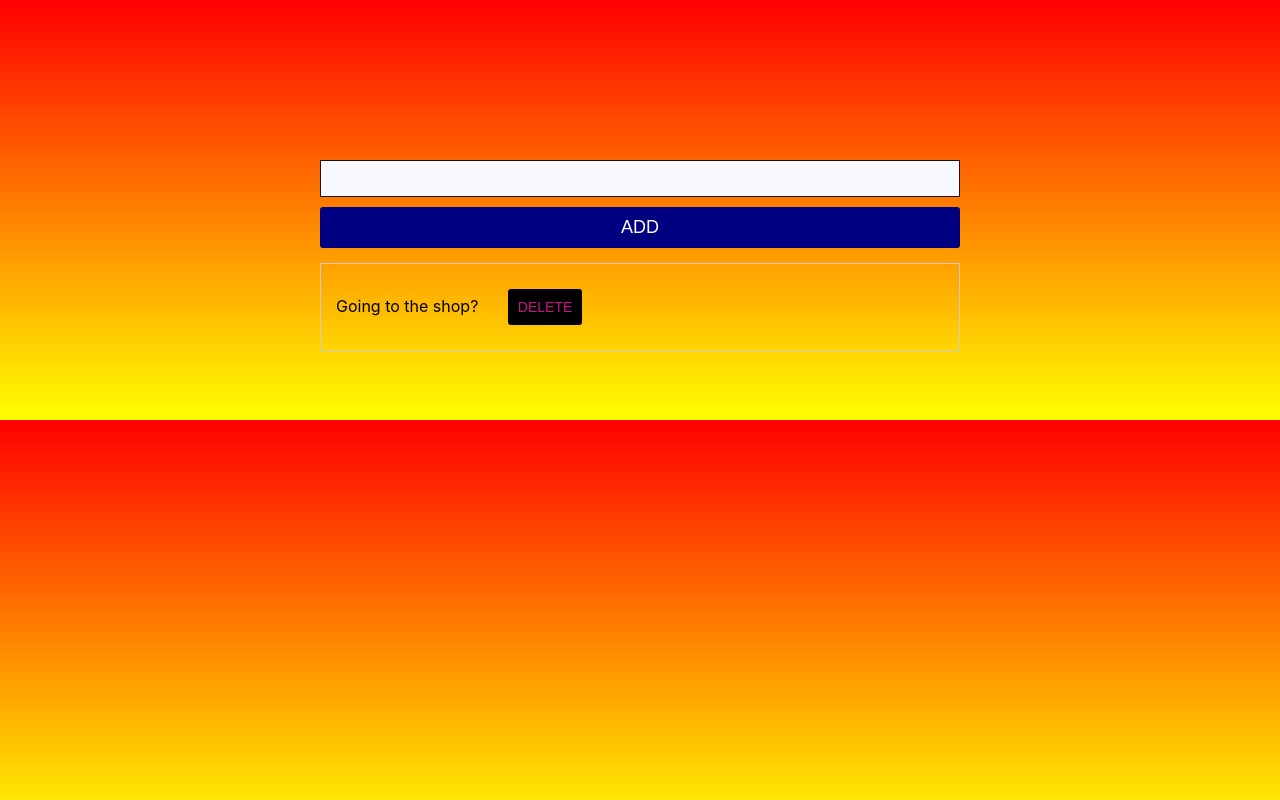
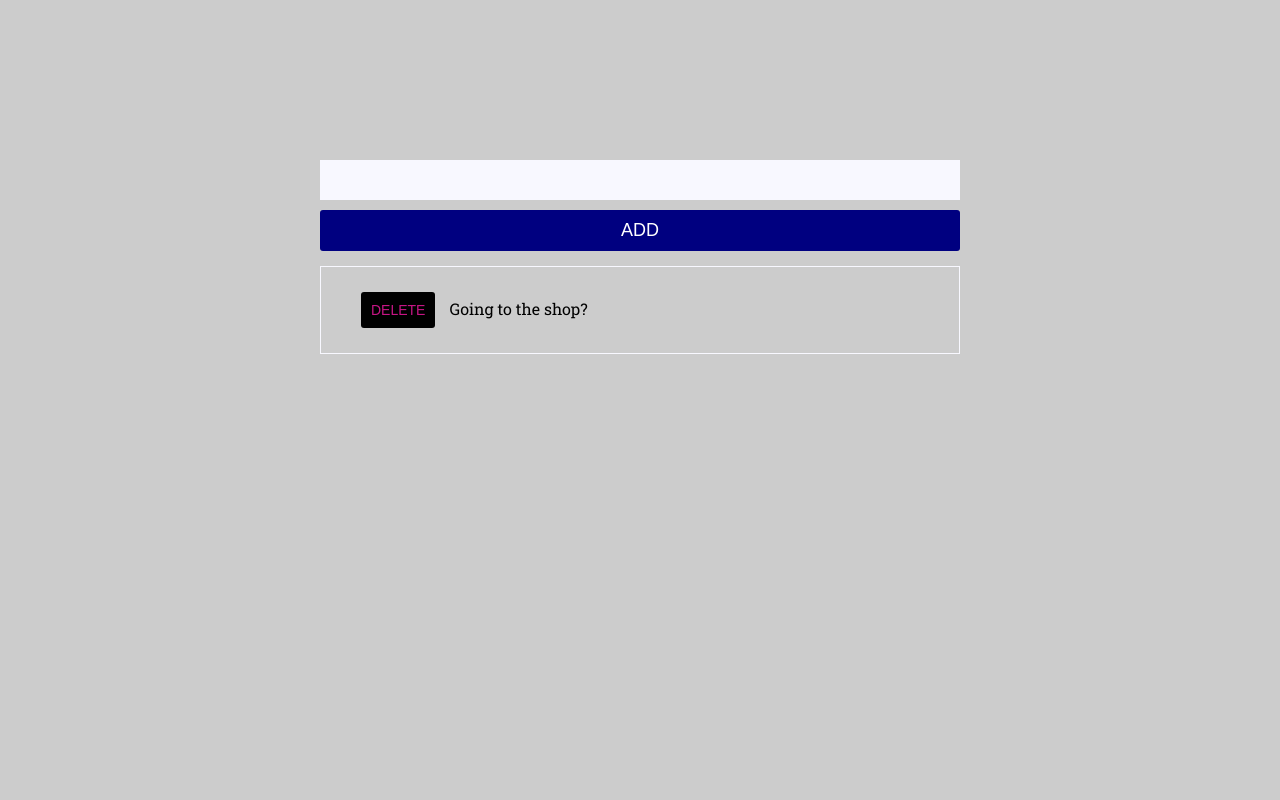
Before and after one commit to Khrees2412/react-todo-app, a React (Create React App) app: page / in a window 1280 px wide. Built offline with nearby package versions, Linux system fonts and the light colour scheme.

Commit message:
little UI changes

```diff
--- a/public/index.html
+++ b/public/index.html
@@ -2,13 +2,11 @@
 <html lang="en">
 	<head>
 		<meta charset="utf-8" />
+		<link href="https://fonts.googleapis.com/css2?family=Roboto+Slab&display=swap" rel="stylesheet" />
 		<link rel="icon" href="%PUBLIC_URL%/favicon.ico" />
 		<meta name="viewport" content="width=device-width, initial-scale=1" />
 		<meta name="theme-color" content="#000000" />
-    <meta
-      name="description"
-      content="Web site created using create-react-app"
-    />
+		<meta name="description" content="Web site created using create-react-app" />
 		<link rel="apple-touch-icon" href="%PUBLIC_URL%/logo192.png" />
 		<!--
       manifest.json provides metadata used when your web app is installed on a
@@ -38,6 +36,5 @@
 
       To begin the development, run `npm start` or `yarn start`.
       To create a production bundle, use `npm run build` or `yarn build`.
-    -->
-  </body>
+    --></body>
 </html>
--- a/src/App.css
+++ b/src/App.css
@@ -4,7 +4,9 @@
 	box-sizing: border-box;
 }
 body {
-	background-image: linear-gradient(180deg, red, yellow);
+	background-color: #ccc;
+	font-family: "Roboto Slab", serif;
+	/* background-image: linear-gradient(180deg, yellow, orange); */
 }
 form {
 	margin-top: 10rem;
@@ -20,8 +22,15 @@ input {
 	width: 100%;
 	padding: 10px;
 	background-color: #f8f8ff;
-	border: 1px solid rgb(20, 17, 17);
+	border: none;
+	outline: none;
+	font-weight: 500;
+	font-size: 17px;
 }
+input:focus {
+	border: 1px solid lightseagreen;
+}
+
 .add-btn {
 	width: 100%;
 	padding: 10px;
@@ -34,7 +43,7 @@ input {
 }
 .delete-btn {
 	padding: 10px;
-	margin: 10px 0px;
+	margin: 10px;
 	background-color: black;
 	color: mediumvioletred;
 	border: none;
@@ -44,8 +53,9 @@ input {
 }
 li {
 	list-style-type: none;
-	border: 1px solid #ccc;
+	border: 1px solid #f8f8ff;
 	padding: 15px;
 	margin: 5px auto;
-	word-break: break-all;
+	/* word-break: break-all; */
+	word-wrap: break-word;
 }
--- a/src/components/Todo.js
+++ b/src/components/Todo.js
@@ -12,10 +12,10 @@ const Todo = ({ todos, deleteTodo }) => {
 				todos.map((todo, index) => (
 					<ul key={index}>
 						<li>
-							{todo.text}{" "}
 							<button className="delete-btn" type="submit" onClick={() => deleteTodo(index)}>
 								DELETE
-							</button>
+							</button>{" "}
+							{todo.text}
 						</li>
 
 						{/* <input type="checkbox" defaultChecked={todo.completed ? true : false} /> */}
```
Lines whose indentation alone changed are shown as unchanged.
